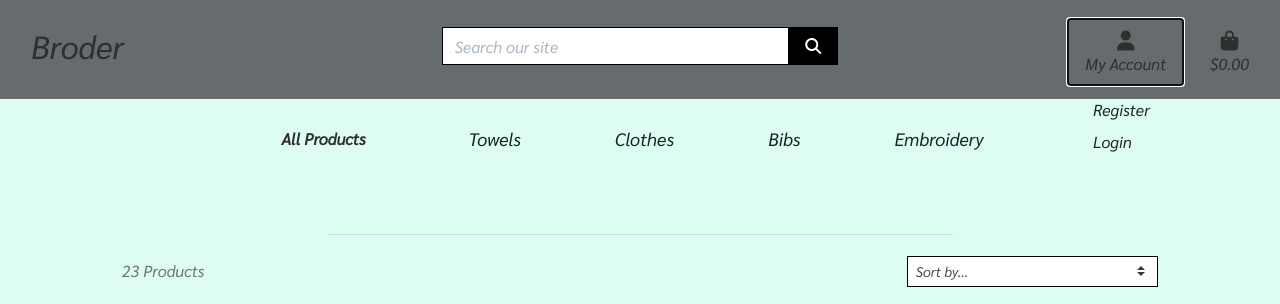
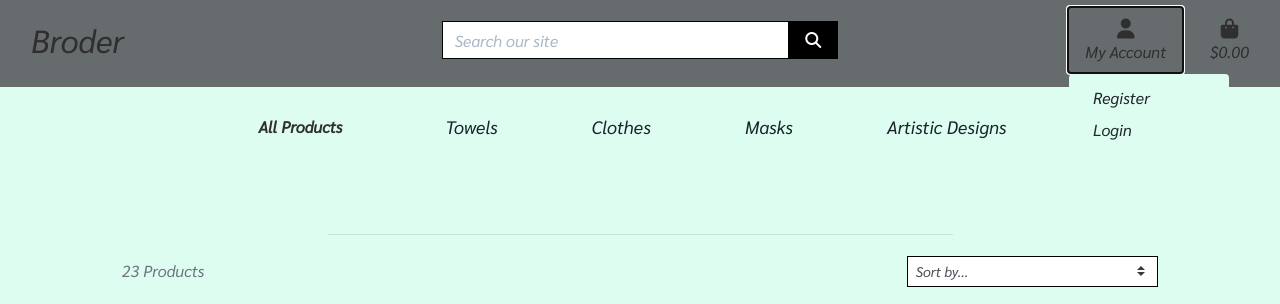
Before and after one commit to Code-Institute-Submissions/Federvgh-ms4-broder, a Django app: page /products/ in a window 1280 px wide, after a click on "My Account". Shown: the top 304 px of the page. Run offline with Django 3.2, Linux system fonts and the light colour scheme; data comes from the database, SQL or seed files in the repository; parts of the project's set-up code (start-up, migrations or seed data) failed here and were passed over; some libraries are stand-ins or nearby versions.

Commit message:
cs updated - footed modified

```diff
--- a/ms4_broder/settings.py
+++ b/ms4_broder/settings.py
@@ -26,8 +26,7 @@
 SECRET_KEY = os.environ.get('SECRET_KEY', ' ')
 
 # SECURITY WARNING: don't run with debug turned on in production!
-DEBUG = 'DEVELOPMENT' in os.environ
-
+DEBUG = True
 
 ALLOWED_HOSTS = ['ms4-broder.herokuapp.com', 'localhost']
 
--- a/static/css/base.css
+++ b/static/css/base.css
@@ -92,12 +92,11 @@
     background-color: rgb(222 253 241 / 63%)!important;
 }
 .dropdown-menu{
-    background-color: transparent;
+    background-color:#defdf1;
 }
-.dropdown{
+#menu{
     padding-top: 12px;
 }
-
 /* ------------------------------- bootstrap toasts */
 
 .message-container {
@@ -274,9 +273,9 @@
     bottom: 0;
     width: 100%;
     /* Height of the footer*/
-    height: 40px;
-    font-weight: 900;
-    font-size: large;
+    height: 30px;
+    font-weight: 600;
+    font-size: medium;
 
 }
 #color{
--- a/templates/includes/main-nav.html
+++ b/templates/includes/main-nav.html
@@ -5,7 +5,7 @@
                 Home
             </a>
         </li>
-        <li class="nav-item dropdown">
+        <li class="nav-item dropdown" id="menu">
             <a class="logo-font font-weight-bold nav-link text-black mr-5" href="#" id="all-products-link" data-toggle="dropdown" aria-haspopup="true" aria-expanded="false">
                 All Products
             </a>
@@ -26,13 +26,13 @@
             </a>
         </li>
         <li class="nav-item px-4" id="#">
-            <a class="logo-font nav-link text-black m-1" href="{% url 'products' %}?category=bibs">
-                <button>Bibs</button>
+            <a class="logo-font nav-link text-black m-1" href="{% url 'products' %}?category=Masks">
+                <button>Masks</button>
             </a>
         </li>
         <li class="nav-item px-4" id="#">
             <a class="logo-font nav-link text-black m-1" href="{% url 'products' %}?category=embroidery">
-                <button>Embroidery</button>
+                <button>Artistic Designs</button>
             </a>
         </li>
     </ul>
```
Also changed, not shown: home/templates/home/index.html (+11 -16 lines).
